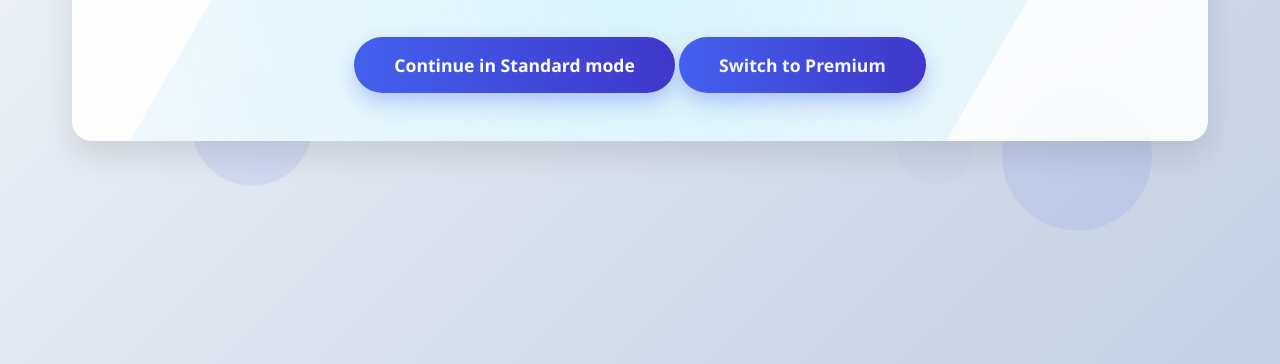
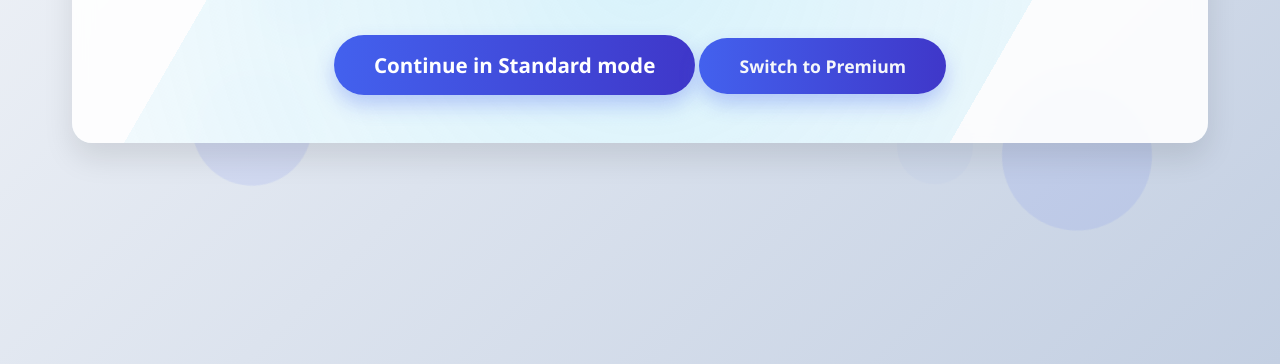
Before and after one commit to Elvine-Zabre/Client-Appointment, a plain HTML site: page index.html in a window 1280 px wide. Shown: the part 436-800 px from the top of the page. Drawn offline with Linux system fonts and the light colour scheme.

Commit message:
Update index.html
nouvelle mise a jour

```diff
--- a/index.html
+++ b/index.html
@@ -207,9 +207,9 @@
             <h1>Welcome to our appointment system</h1>
             <p>Easily manage your clients' appointments with our intuitive and professional platform. Access the admin interface to start scheduling.</p>
             <button class="btn-continue" id="continueBtn">
-               Continue in Standard mode
+                <h3>Continue in Standard mode</h3>
             </button>
-            <button class="btn-continue" >
+            <button class="btn-continue"  >
                <a href="register.html" style="text-decoration: none;color: #f5f7fa;">Switch to Premium</a>
             </button>
 
```
